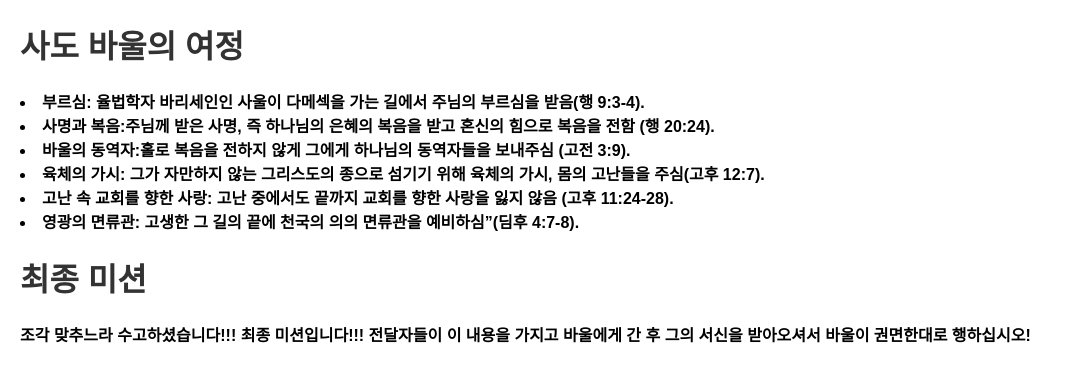
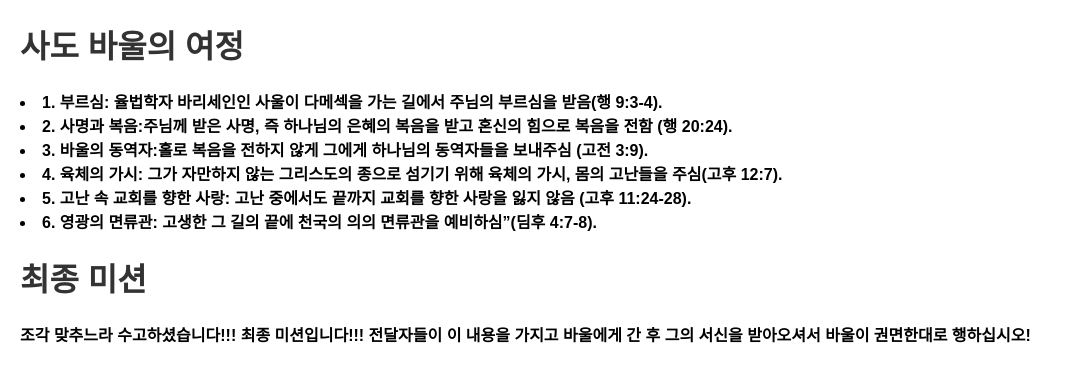
Before and after one commit to everydai365/Apostle_Paul_Mission, a plain HTML site: page index.html in a window 1280 px wide. Shown: the whole page, without its empty margins (0-1073 px from the left). Drawn offline with Linux system fonts and the light colour scheme.

Commit message:
Update index.html

```diff
--- a/index.html
+++ b/index.html
@@ -21,12 +21,12 @@
 <h1>사도 바울의 여정</h1>
 
 <body>
-        <li><strong>부르심: 율법학자 바리세인인 사울이 다메섹을 가는 길에서 주님의 부르심을 받음(행 9:3-4).</li>
-        <li><strong>사명과 복음:주님께 받은 사명, 즉 하나님의 은혜의 복음을 받고 혼신의 힘으로 복음을 전함 (행 20:24).</li>
-        <li><strong>바울의 동역자:홀로 복음을 전하지 않게 그에게 하나님의 동역자들을 보내주심 (고전 3:9).</li>
-        <li><strong>육체의 가시: 그가 자만하지 않는 그리스도의 종으로 섬기기 위해 육체의 가시, 몸의 고난들을 주심(고후 12:7).</li>
-        <li><strong>고난 속 교회를 향한 사랑: 고난 중에서도 끝까지 교회를 향한 사랑을 잃지 않음 (고후 11:24-28).</li>
-        <li><strong>영광의 면류관: 고생한 그 길의 끝에 천국의 의의 면류관을 예비하심”(딤후 4:7-8).</li>
+        <li><strong>1. 부르심: 율법학자 바리세인인 사울이 다메섹을 가는 길에서 주님의 부르심을 받음(행 9:3-4).</li>
+        <li><strong>2. 사명과 복음:주님께 받은 사명, 즉 하나님의 은혜의 복음을 받고 혼신의 힘으로 복음을 전함 (행 20:24).</li>
+        <li><strong>3. 바울의 동역자:홀로 복음을 전하지 않게 그에게 하나님의 동역자들을 보내주심 (고전 3:9).</li>
+        <li><strong>4. 육체의 가시: 그가 자만하지 않는 그리스도의 종으로 섬기기 위해 육체의 가시, 몸의 고난들을 주심(고후 12:7).</li>
+        <li><strong>5. 고난 속 교회를 향한 사랑: 고난 중에서도 끝까지 교회를 향한 사랑을 잃지 않음 (고후 11:24-28).</li>
+        <li><strong>6. 영광의 면류관: 고생한 그 길의 끝에 천국의 의의 면류관을 예비하심”(딤후 4:7-8).</li>
 </body>
     <h1>최종 미션</h1>
 
```
